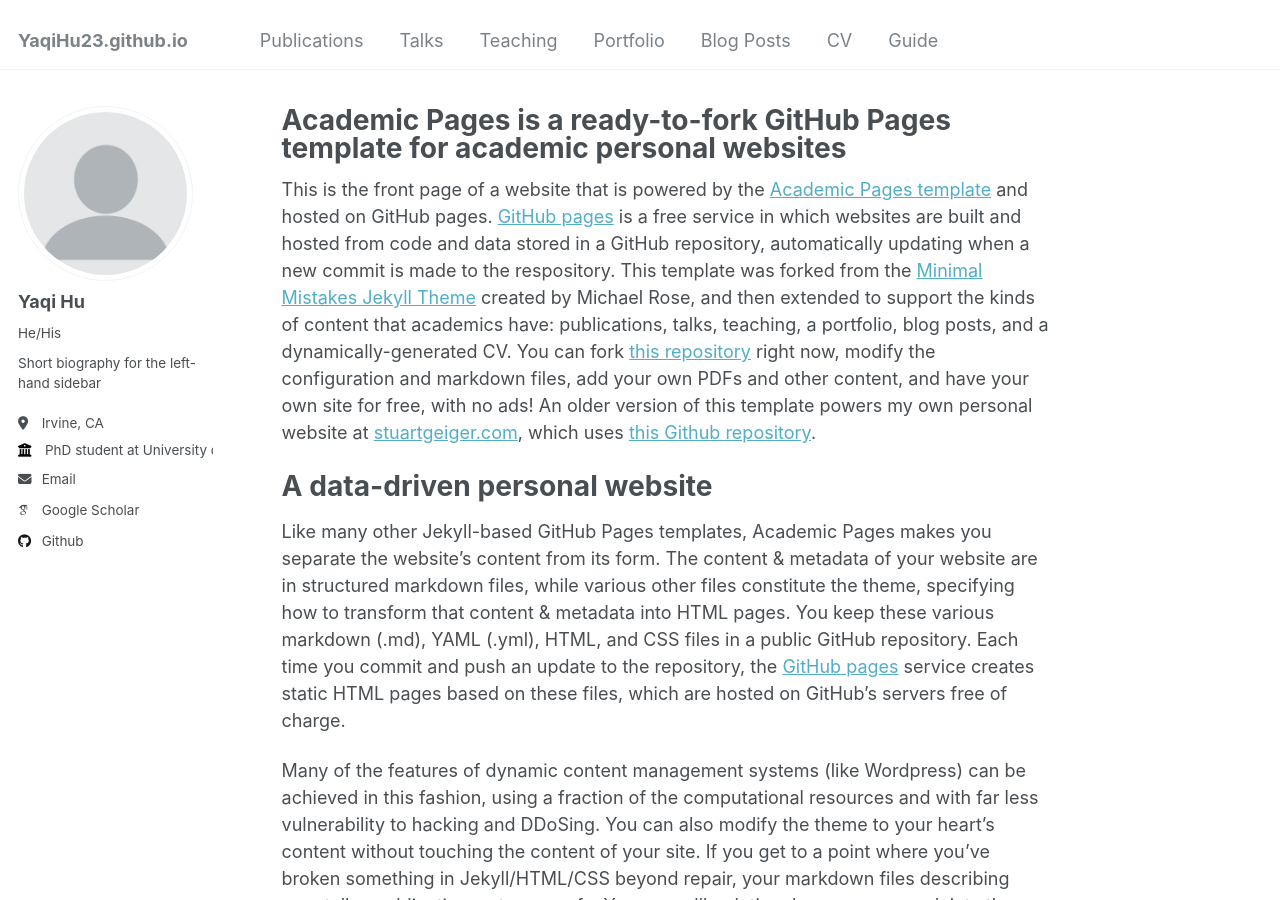
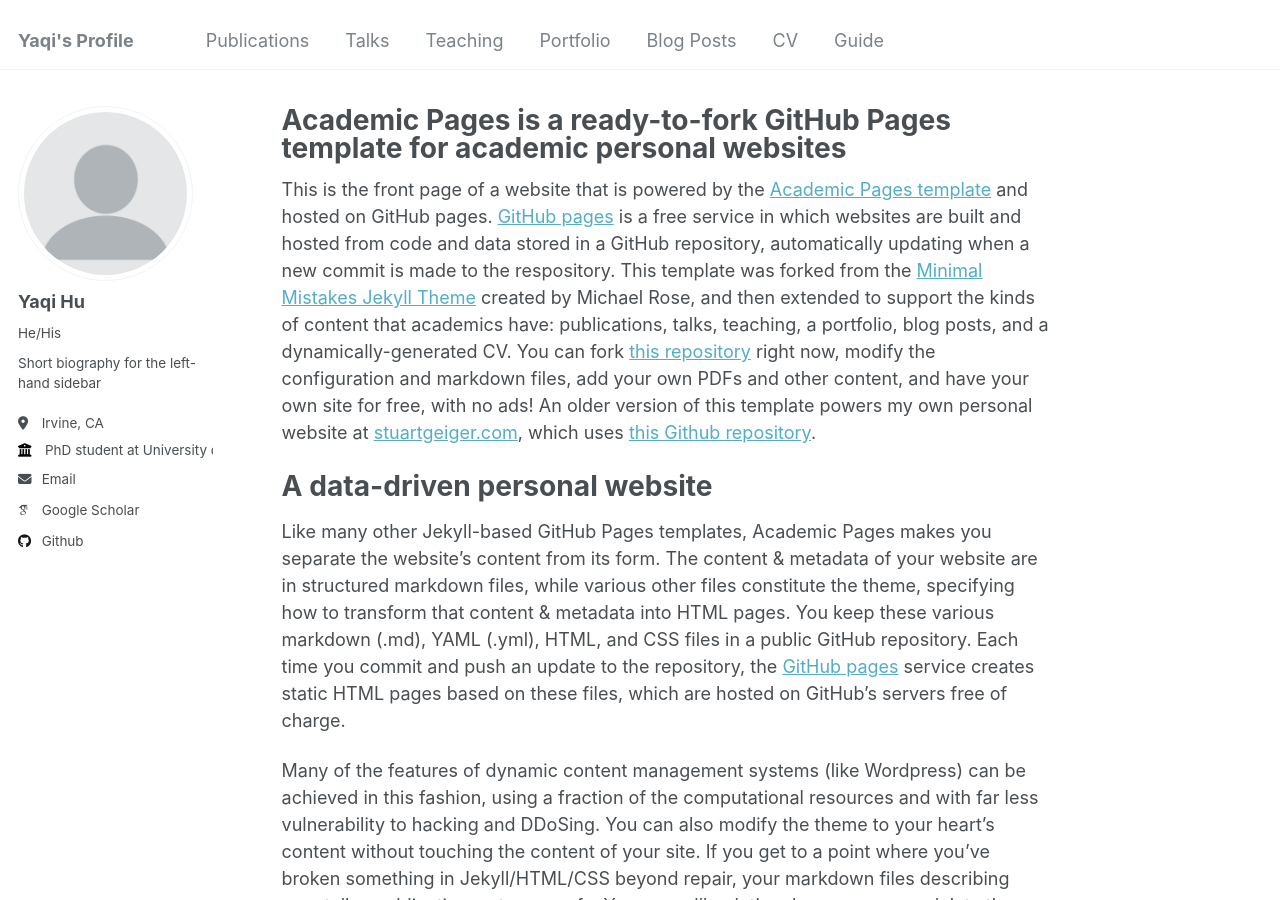
Before and after one commit to YaqiHu23/YaqiHu23.github.io, a Jekyll site: the page built from _pages/about.md, in a window 1280 px wide and 900 px high. Built offline with Jekyll 4.4.1, drawn with Linux system fonts in a browser that asks for light colours; some web fonts are replaced.

Commit message:
version_v0.1

```diff
--- a/_config.yml
+++ b/_config.yml
@@ -8,7 +8,7 @@
 
 # Basic Site Settings
 locale                   : "en-US"
-title                    :
+title                    : "Yaqi's Profile"
 title_separator          : "-"
 name                     : &name "Yaqi's Profile"
 description              : &description "personal description"
```
